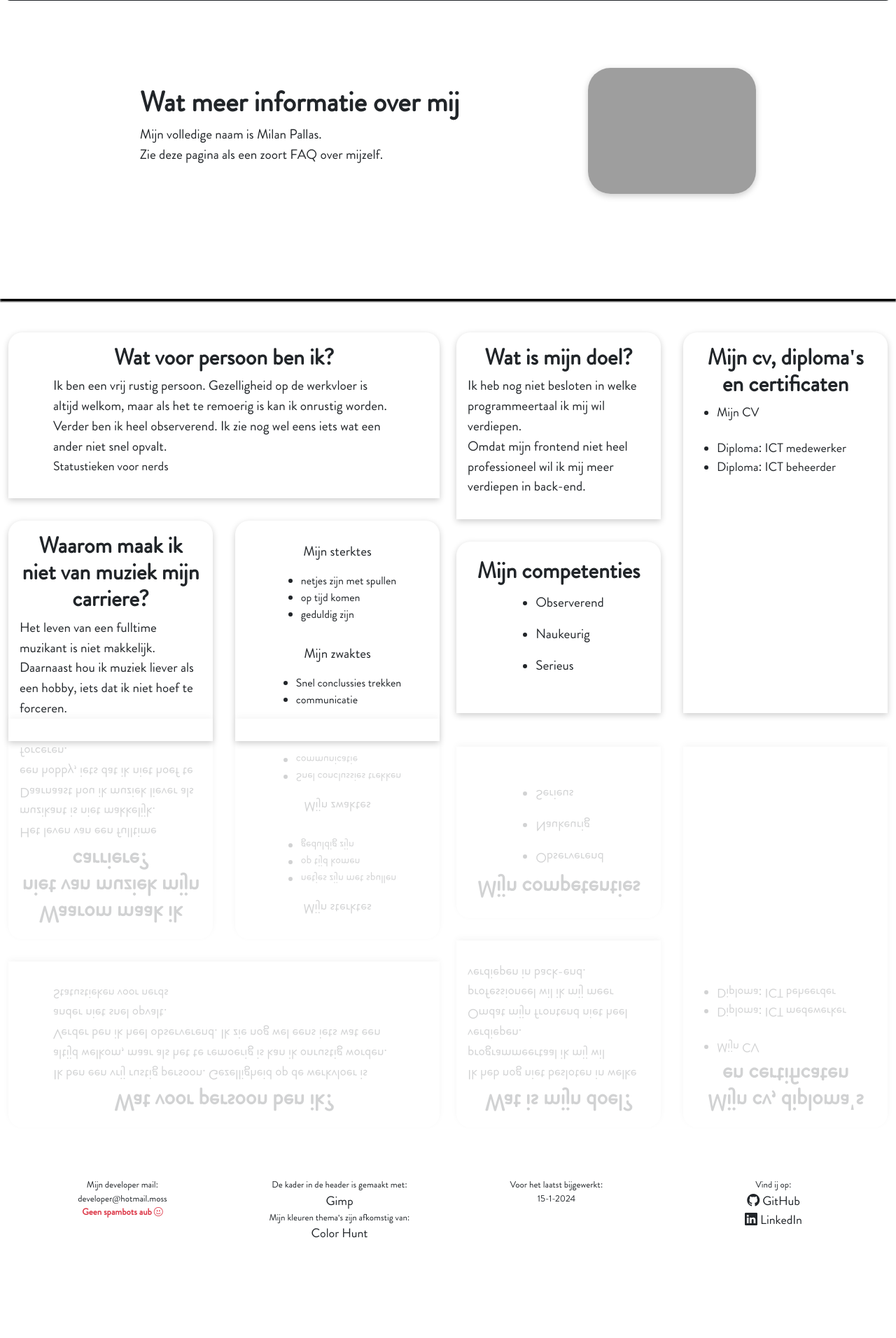
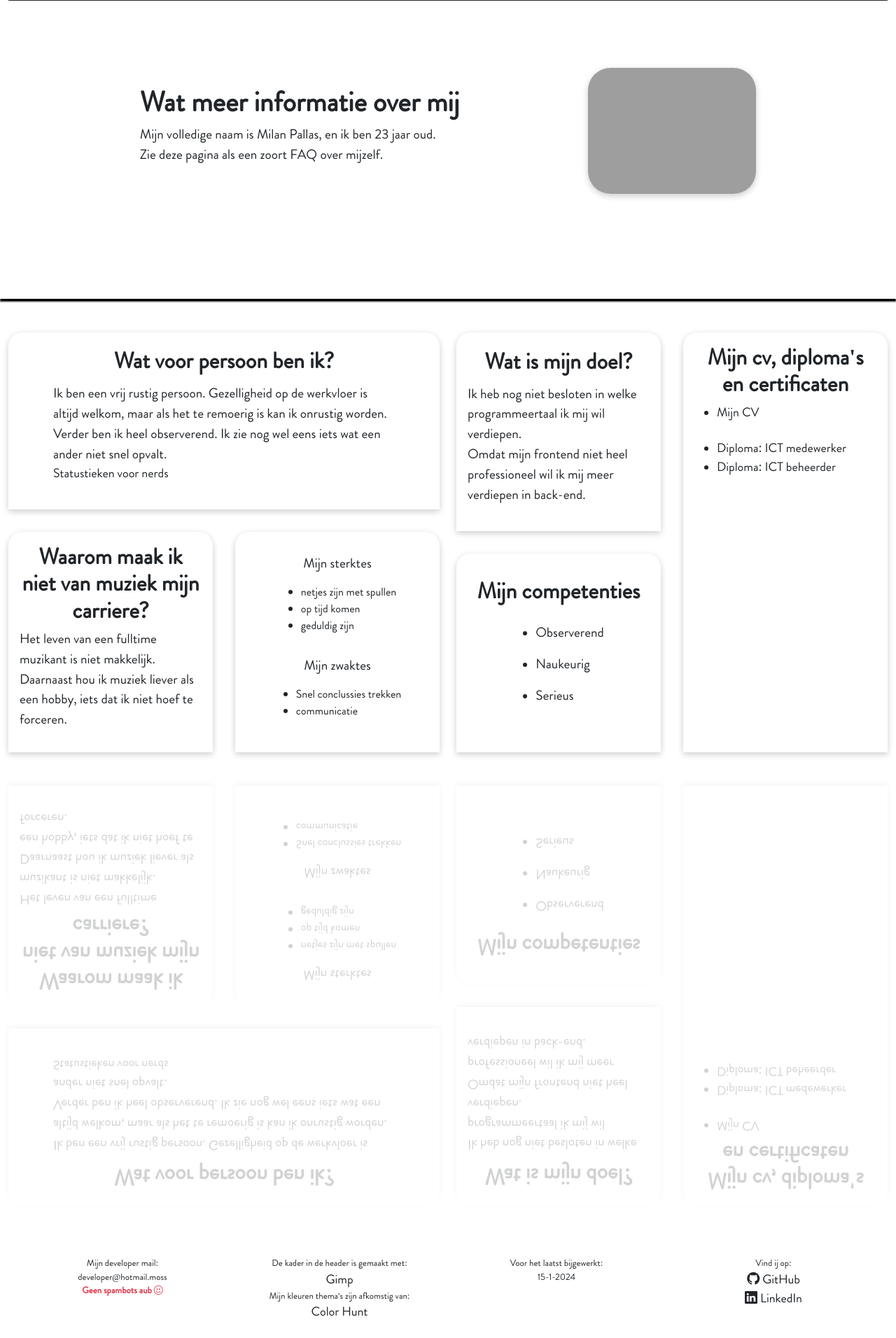
Before and after one commit to Milan-Pallas/dev_portfolio, a PHP site: page /wie_ben_ik.php in a window 1280 px wide. Shown: the part 101-2013 px from the top of the page at 70% size. Before the commit the page ends 1870 px from the top, so only its background shows below. Run offline with PHP 8.4, Linux system fonts and the light colour scheme; the visitor is signed in with stand-in values (Sample User, id 1); data comes from the database, SQL or seed files in the repository; grey boxes are pictures that could not be loaded.

Commit message:
klijne aanpassingen

```diff
--- a/style.css
+++ b/style.css
@@ -243,6 +243,7 @@ header {
     border-color: var(--highlight);
     color: var(--highlight);
     border-style: solid;
+    transition: 0.2s;
 }
 
 .button_css:hover {
@@ -254,6 +255,7 @@ header {
     border-color: var(--highlight);
     color: var(--highlight);
     border-style: solid;
+    transition: 0.2s;
 }
 
 .button_css_reverse:hover {
@@ -277,7 +279,7 @@ header {
     grid-template-columns: 1fr 1fr;
     grid-template-rows: 1fr 1fr;
     grid-gap: 2rem;
-    height: 34rem;
+    height: 600px;
 }
 
 .grids > div {
--- a/webelementen/navbar.php
+++ b/webelementen/navbar.php
@@ -45,7 +45,7 @@
             </form>
             <div class="modal-body">
                 <p>Mijn log-in module is uitsluitend bedoeld voor werkgevers of mensen die ik persoonlijk ken.</p>
-                <p>Er is wellicht een ander account die wel voor het bubliek toegankelijk is. <br>Wie goed kan zoeken...</p>
+                <!-- <p>Er is wellicht een ander account die wel voor het bubliek toegankelijk is. <br>Wie goed kan zoeken...</p> -->
             </div>
         </div>
     </div>
--- a/wie_ben_ik.php
+++ b/wie_ben_ik.php
@@ -43,7 +43,7 @@ check_session();
         <div>
             <h1>Wat meer informatie over mij</h1>
             <p>
-                Mijn volledige naam is Milan Pallas. <br>
+                Mijn volledige naam is Milan Pallas, en ik ben 23 jaar oud. <br>
                 Zie deze pagina als een zoort FAQ over mijzelf.
             </p>
         </div>
```
